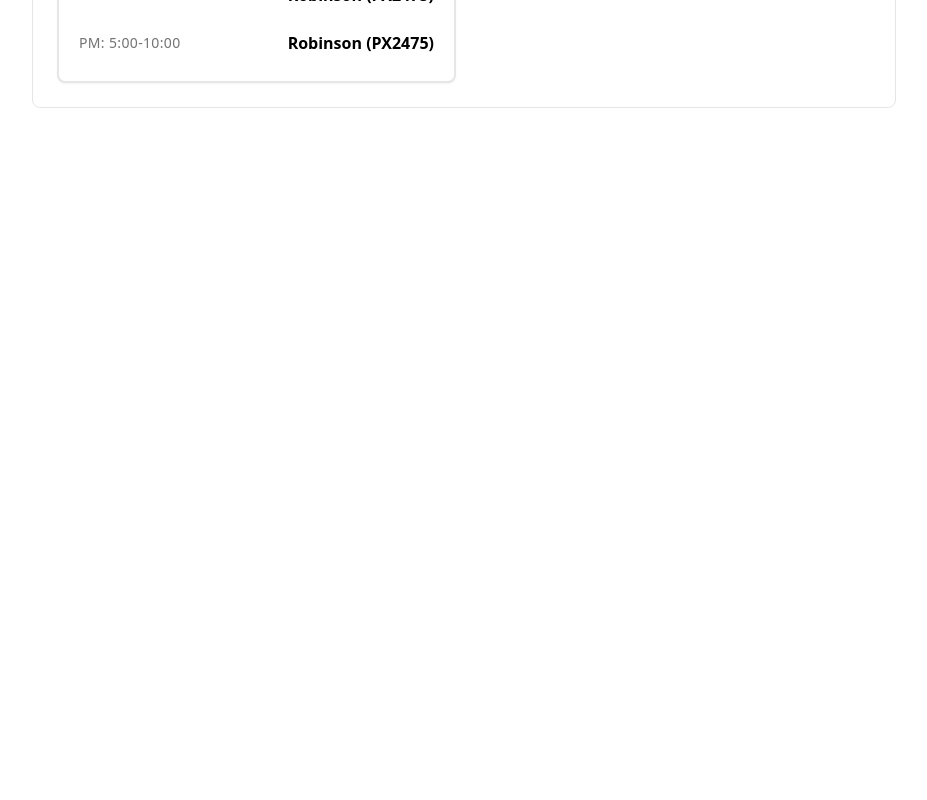
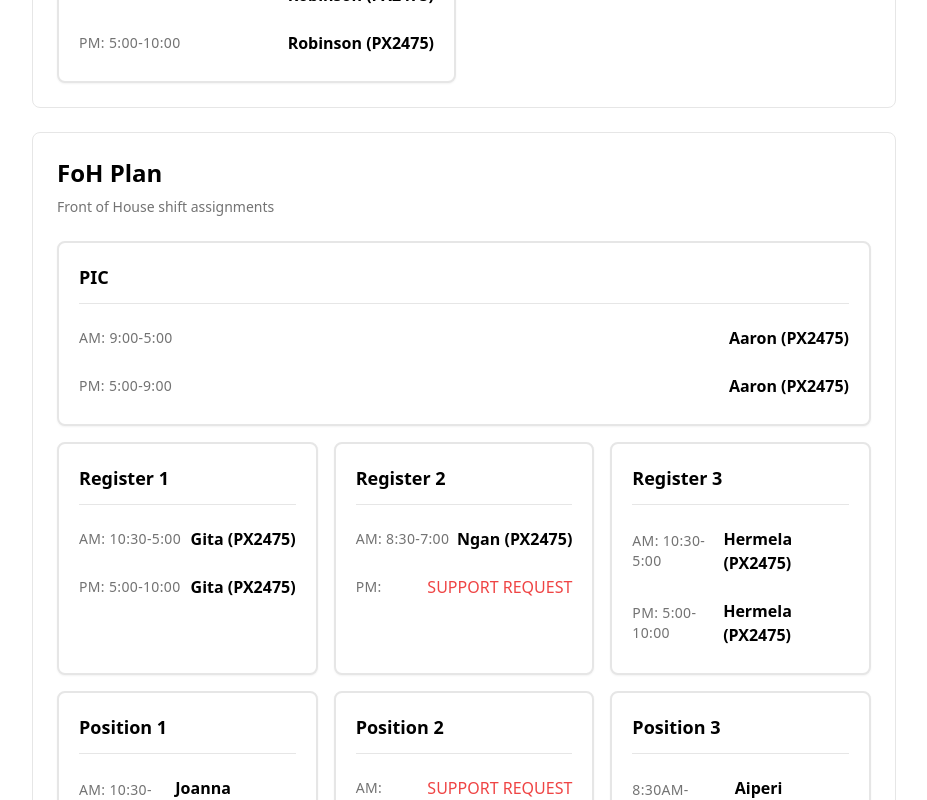
Before and after one commit to olegkuftyrev/2475blackfriday, a Next.js app: page / in a window 1280 px wide. Shown: the part 3860-4660 px from the top of the page, without its empty margins (176-1103 px from the left). Before the commit the page ends 3992 px from the top, so only its background shows below. Built offline with nearby package versions, Linux system fonts and the light colour scheme.

Commit message:
Add FoH Plan component with shift assignments

```diff
--- a/app/page.js
+++ b/app/page.js
@@ -1,6 +1,7 @@
 import { ThemeToggle } from '@/components/theme-toggle'
 import { ItemsChecklist } from '@/components/items-checklist'
 import { BoHPlan } from '@/components/boh-plan'
+import { FoHPlan } from '@/components/foh-plan'
 
 export default function Home() {
   return (
@@ -26,6 +27,10 @@ export default function Home() {
           <div className="p-4 md:p-6 rounded-lg border border-border bg-card">
             <BoHPlan />
           </div>
+
+          <div className="p-4 md:p-6 rounded-lg border border-border bg-card">
+            <FoHPlan />
+          </div>
         </div>
       </div>
     </main>
--- /dev/null
+++ b/components/foh-plan/index.js
@@ -0,0 +1,92 @@
+"use client"
+
+export function FoHPlan() {
+  // Helper function to format person name with store code
+  const formatPerson = (name, storeCode = "PX2475") => {
+    if (!name) return null
+    return `${name} (${storeCode})`
+  }
+
+  // Front of House positions - first one takes full row, rest in 3 columns
+  const firstPosition = { id: 1, title: "PIC", am: formatPerson("Aaron"), pm: formatPerson("Aaron") }
+  const positions = [
+    { id: 2, title: "Register 1", am: formatPerson("Gita"), pm: formatPerson("Gita") },
+    { id: 3, title: "Register 2", am: formatPerson("Ngan"), pm: formatPerson("") },
+    { id: 4, title: "Register 3", am: formatPerson("Hermela"), pm: formatPerson("Hermela") },
+    { id: 5, title: "Position 1", am: formatPerson("Joanna"), pm: formatPerson("Joanna") },
+    { id: 6, title: "Position 2", am: formatPerson(""), pm: formatPerson("") },
+    { id: 7, title: "Position 3", am: formatPerson("Aiperi"), pm: formatPerson("") },
+  ]
+
+  const PositionCard = ({ position, fullWidth = false }) => (
+    <div
+      className={`p-5 rounded-lg border-2 border-border bg-card hover:border-accent/50 transition-all shadow-sm hover:shadow-md ${
+        fullWidth ? 'col-span-1 md:col-span-3' : ''
+      }`}
+    >
+      <div className="font-semibold text-lg mb-4 pb-3 border-b border-border text-foreground">
+        {position.title}
+      </div>
+
+      <div className="space-y-3">
+        <div className="flex items-center justify-between py-1.5">
+          <span className="text-sm font-medium text-muted-foreground uppercase tracking-wide">
+            {position.title === "PIC"
+              ? "AM: 9:00-5:00"
+              : position.title === "Register 1"
+                ? "AM: 10:30-5:00"
+                : position.title === "Register 2"
+                  ? "AM: 8:30-7:00"
+                  : position.title === "Register 3"
+                    ? "AM: 10:30-5:00"
+                    : position.title === "Position 1"
+                      ? "AM: 10:30-5:00"
+                      : position.title === "Position 3"
+                        ? "8:30am-8:00pm"
+                        : "AM:"}
+          </span>
+          <span className="text-base font-semibold text-foreground">
+            {position.am || <span className="text-red-500 font-normal">SUPPORT REQUEST</span>}
+          </span>
+        </div>
+
+        {position.title !== "Position 3" && (
+          <div className="flex items-center justify-between py-1.5">
+            <span className="text-sm font-medium text-muted-foreground uppercase tracking-wide">
+              {position.title === "PIC"
+                ? "PM: 5:00-9:00"
+                : position.title === "Register 1"
+                  ? "PM: 5:00-10:00"
+                  : position.title === "Register 3"
+                    ? "PM: 5:00-10:00"
+                    : position.title === "Position 1"
+                      ? "PM: 5:00-10:00"
+                      : "PM:"}
+            </span>
+            <span className="text-base font-semibold text-foreground">
+              {position.pm || <span className="text-red-500 font-normal">SUPPORT REQUEST</span>}
+            </span>
+          </div>
+        )}
+      </div>
+    </div>
+  )
+
+  return (
+    <div className="w-full">
+      <div className="mb-6">
+        <h2 className="text-2xl font-bold mb-2">FoH Plan</h2>
+        <p className="text-sm text-muted-foreground mb-4">
+          Front of House shift assignments
+        </p>
+      </div>
+
+      <div className="grid grid-cols-1 md:grid-cols-3 gap-4">
+        <PositionCard position={firstPosition} fullWidth />
+        {positions.map((position) => (
+          <PositionCard key={position.id} position={position} />
+        ))}
+      </div>
+    </div>
+  )
+}
```
